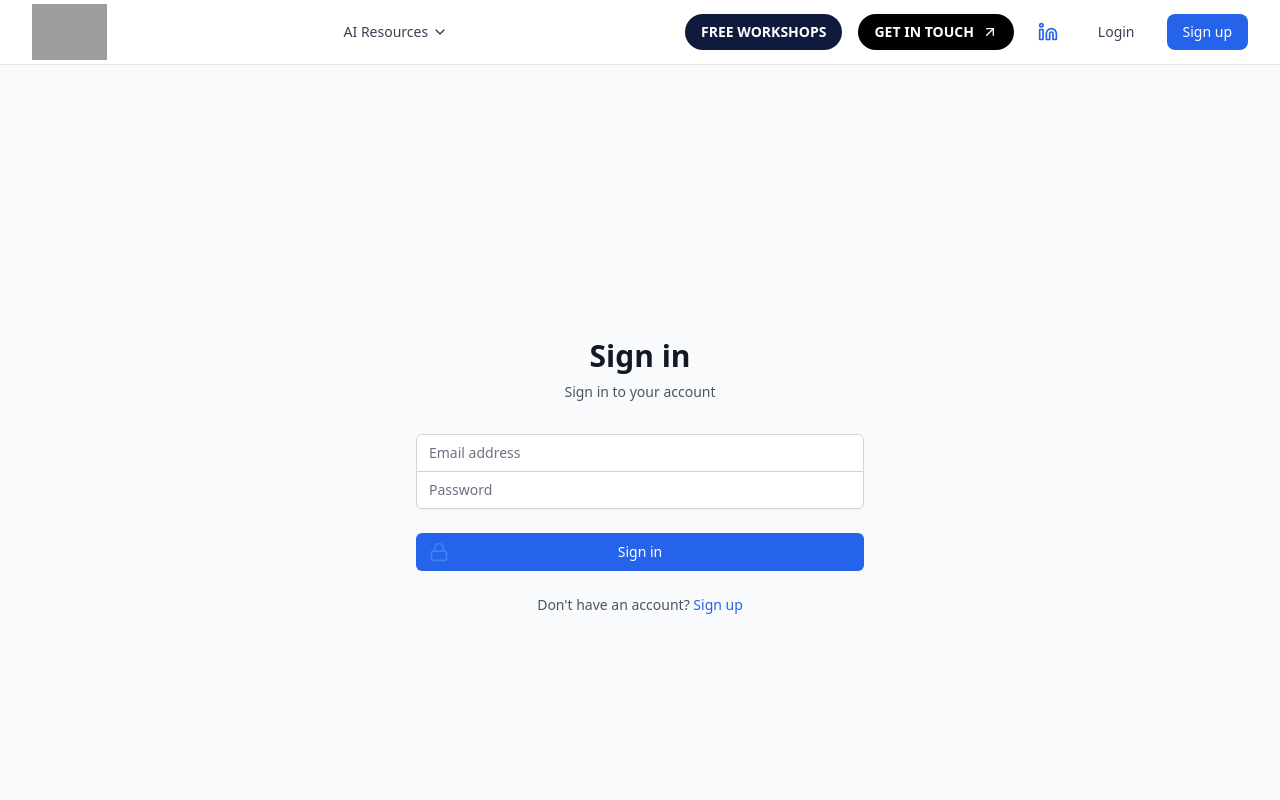
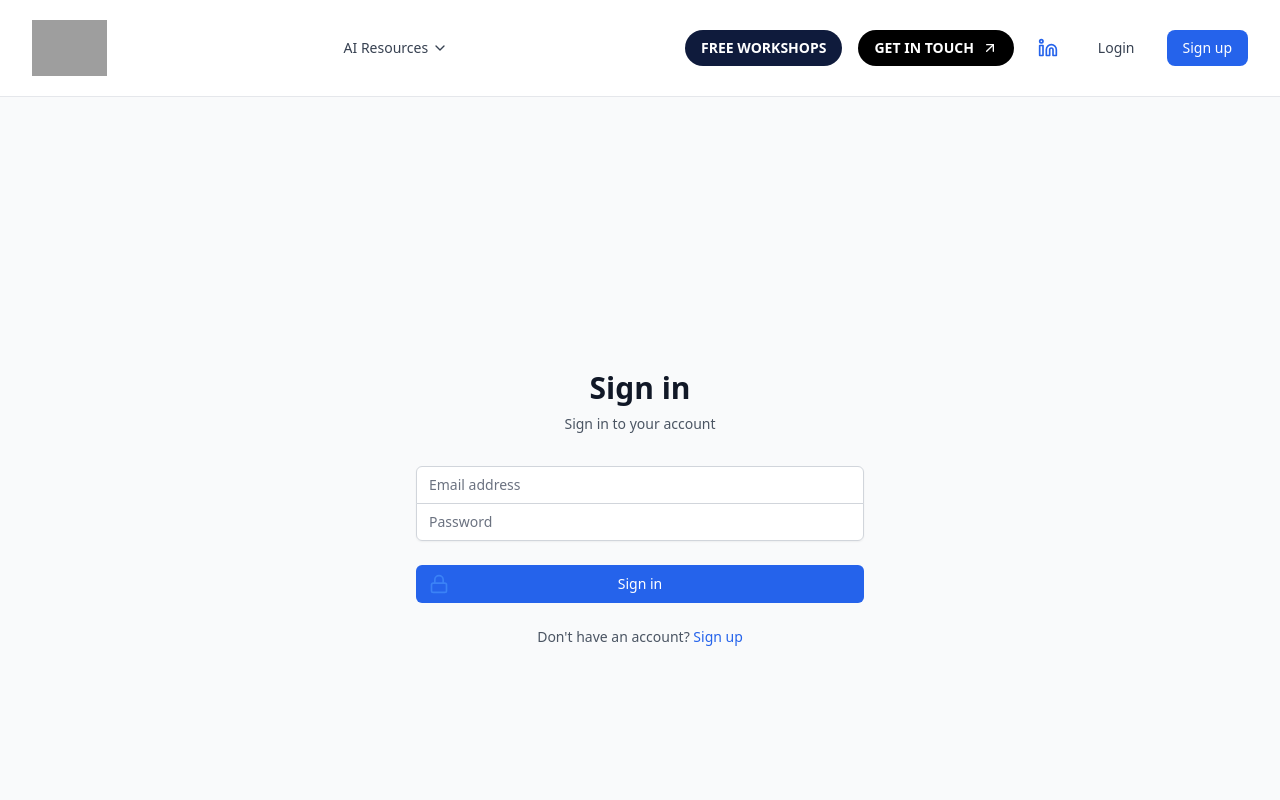
Before and after one commit to hablapro/ai-marketing-tools, a React (Vite) app: page /login in a window 1280 px wide. Shown: the top 800 px of the page. Built offline with nearby package versions, Linux system fonts and the light colour scheme; no server answers; grey boxes are pictures that could not be loaded.

Commit message:
refactor: Increase navbar height by 50% (h-16 to h-24)
- Navbar height increased from 64px to 96px (50% larger)
- Updated main content padding to match new navbar height
- Adjusted back button position on tool page to avoid overlap

```diff
--- a/src/App.tsx
+++ b/src/App.tsx
@@ -32,7 +32,7 @@ function App() {
       <AuthProvider>
         <div className="flex flex-col min-h-screen bg-gray-50">
           <Navbar />
-          <main className="flex-grow pt-16">
+          <main className="flex-grow pt-24">
             <Suspense fallback={<PageLoadingFallback />}>
               <Routes>
                 <Route path="/" element={<LandingPage />} />
--- a/src/components/layout/Navbar.tsx
+++ b/src/components/layout/Navbar.tsx
@@ -22,7 +22,7 @@ export function Navbar() {
   return (
     <nav className="fixed top-0 left-0 right-0 z-50 bg-white/95 backdrop-blur-md border-b border-gray-200">
       <div className="max-w-7xl mx-auto px-4 sm:px-6 lg:px-8">
-        <div className="flex items-center justify-between h-16">
+        <div className="flex items-center justify-between h-24">
           {/* Logo */}
           <a
             href="https://renzoproano.com"
--- a/src/pages/ToolPage.tsx
+++ b/src/pages/ToolPage.tsx
@@ -121,7 +121,7 @@ export function ToolPage() {
     <div className="min-h-screen bg-gray-50">
       <button
         onClick={() => navigate('/')}
-        className="fixed top-20 left-4 z-50 inline-flex items-center px-3 py-2 text-sm font-medium text-white bg-black/80 rounded-md hover:bg-black backdrop-blur-sm transition-colors duration-200"
+        className="fixed top-28 left-4 z-50 inline-flex items-center px-3 py-2 text-sm font-medium text-white bg-black/80 rounded-md hover:bg-black backdrop-blur-sm transition-colors duration-200"
       >
         <ArrowLeft className="h-4 w-4 mr-2" />
         Back to Tools
```
